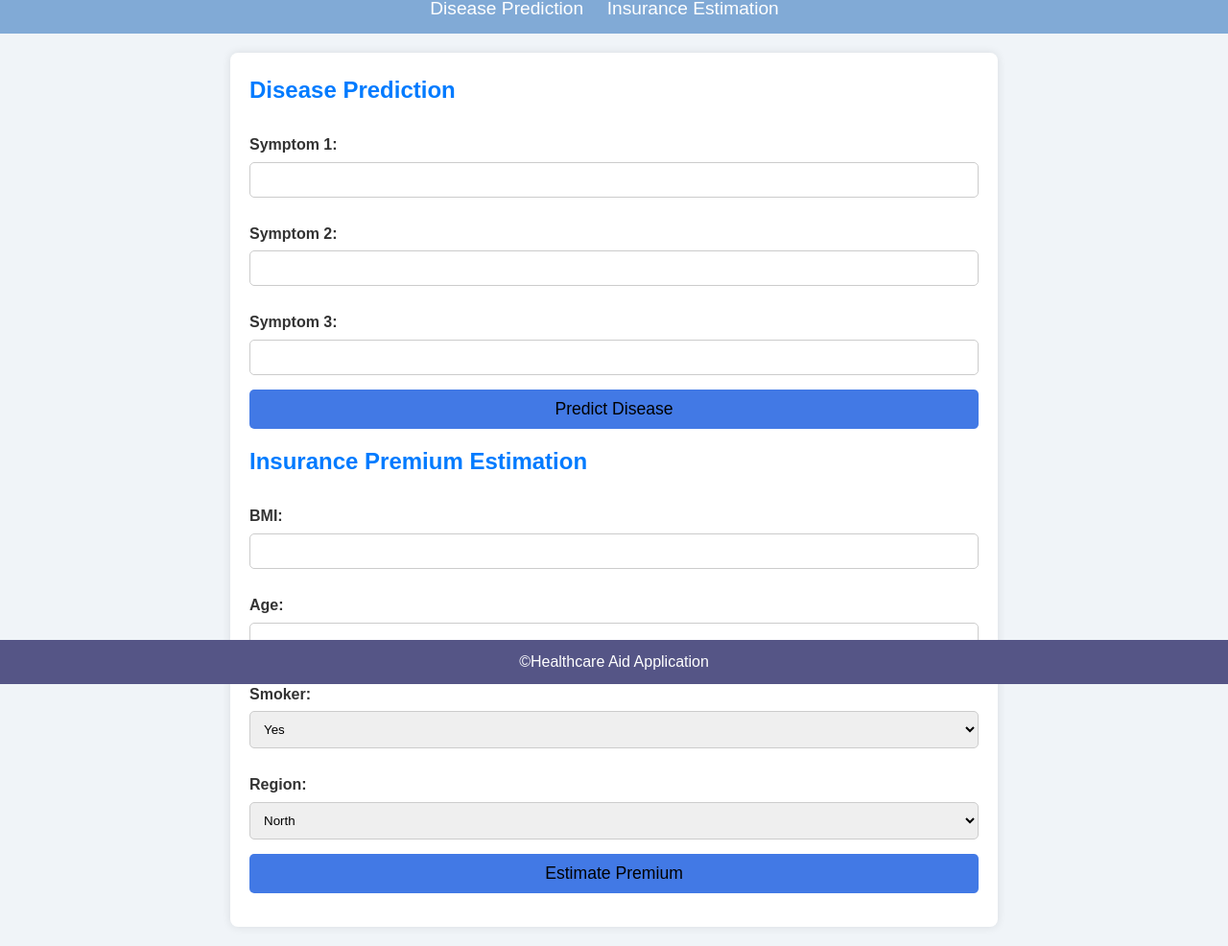
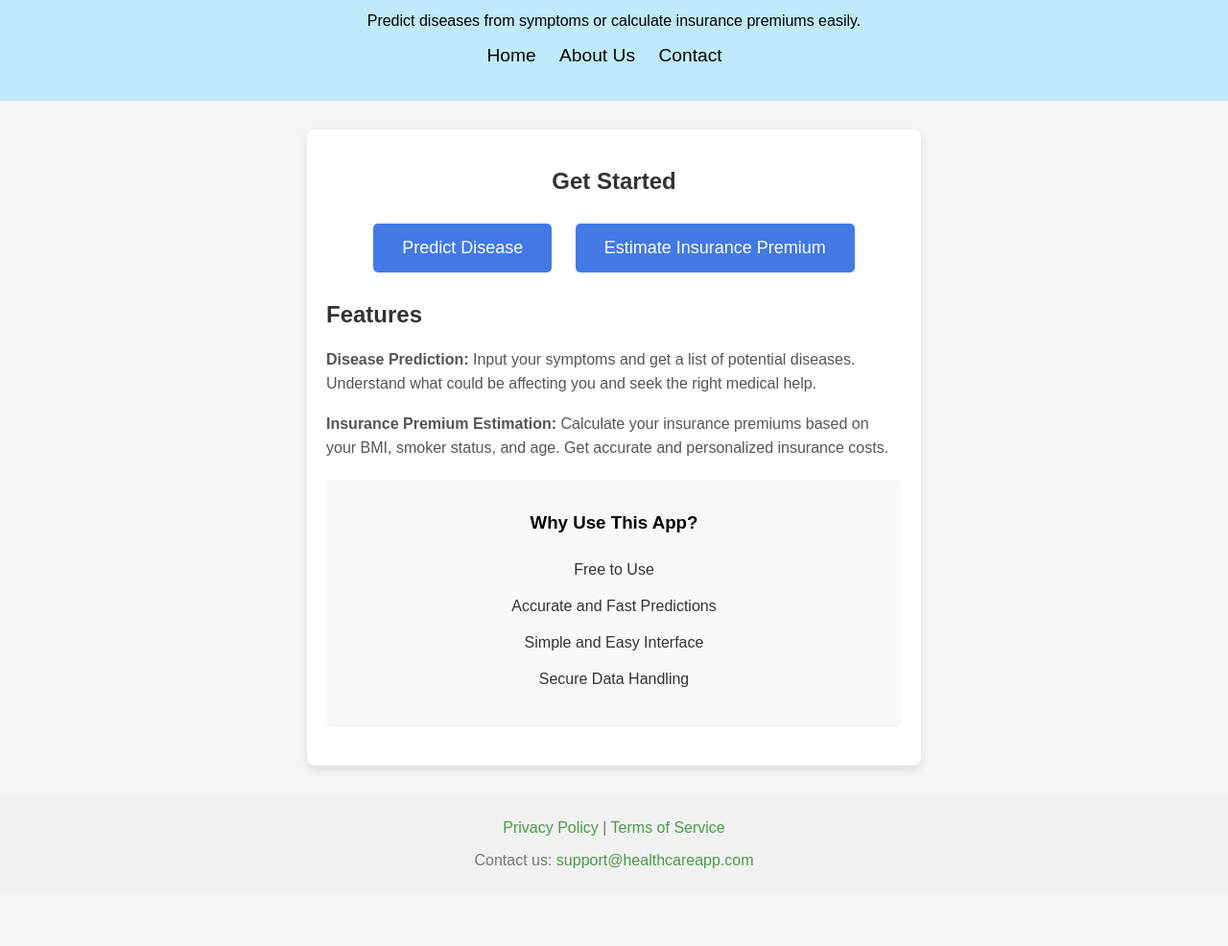
Before and after one commit to Hari8731/Techathon, a plain HTML site: page index.html in a window 1280 px wide. Shown: the part 87-1073 px from the top of the page at 96% size. After the commit the page ends 1019 px from the top, so only its background shows below. Drawn offline with Linux system fonts and the light colour scheme.

Commit message:
Index.html

```diff
--- a/index.html
+++ b/index.html
@@ -3,76 +3,168 @@
 <head>
     <meta charset="UTF-8">
     <meta name="viewport" content="width=device-width, initial-scale=1.0">
-    <title>Healthcare Aid Application</title>
-    <link rel="stylesheet" href="styles.css">
+    <title>Healthcare Assistant</title>
+    <style>
+        body {
+            font-family: Arial, sans-serif;
+            background-color: #f4f4f9;
+            margin: 0;
+            padding: 0;
+            text-align: center;
+        }
+
+        header {
+            background-color: #beeafc;
+            color: rgb(0, 0, 0);
+            padding: 20px;
+        }
+
+
+        nav ul {
+            list-style: none;
+            padding: 0;
+        }
+
+        nav ul li {
+            display: inline;
+            margin-right: 20px;
+        }
+
+        nav ul li a {
+            color: #000000;
+            text-decoration: none;
+            font-size: 1.2em;
+        }
+
+        .header h1 {
+            margin: 0;
+        }
+
+        .container {
+            padding: 20px;
+            max-width: 600px;
+            margin: 30px auto;
+            background-color: white;
+            box-shadow: 0 4px 10px rgba(0, 0, 0, 0.1);
+            border-radius: 8px;
+        }
+
+        h2 {
+            color: #333;
+        }
+
+        .button-container {
+            margin: 20px 0;
+        }
+
+        .button {
+            padding: 15px 30px;
+            margin: 10px;
+            background-color: #4279e5;
+            color: white;
+            text-decoration: none;
+            border-radius: 5px;
+            display: inline-block;
+            font-size: 18px;
+        }
+
+        .button:hover {
+            background-color: #0056b3;
+        }
+
+        .feature-summary {
+            margin: 20px 0;
+            text-align: left;
+        }
+
+        .feature-summary p {
+            font-size: 16px;
+            line-height: 1.6;
+            color: #555;
+        }
+
+        .benefits {
+            background-color: #f9f9f9;
+            padding: 15px;
+            border-radius: 5px;
+            margin: 20px 0;
+        }
+
+        .benefits h3 {
+            color: #000000;
+        }
+
+        .benefits ul {
+            list-style-type: none;
+            padding: 0;
+        }
+
+        .benefits li {
+            padding: 10px;
+            color: #333;
+            font-size: 16px;
+        }
+
+        .footer {
+            margin-top: 30px;
+            padding: 10px;
+            background-color: #f1f1f1;
+            color: #777;
+        }
+
+        .footer a {
+            color: #4b9a4b;
+            text-decoration: none;
+        }
+
+        .footer a:hover {
+            text-decoration: underline;
+        }
+    </style>
 </head>
 <body>
+
     <header>
-        <h1>Healthcare Aid Application</h1>
+        <h1>Welcome to Your Healthcare Assistant</h1>
+        <p>Predict diseases from symptoms or calculate insurance premiums easily.</p>
         <nav>
             <ul>
-                <li><a href="#disease-prediction">Disease Prediction</a></li>
-                <li><a href="#insurance-estimation">Insurance Estimation</a></li>
+                <li><a href="home.html">Home</a></li>
+                <li><a href="about.html">About Us</a></li>
+                <li><a href="contact.html">Contact</a></li>
             </ul>
         </nav>
     </header>
 
-    <main>
-        <!-- Disease Prediction Section -->
-        <section id="disease-prediction">
-            <h2>Disease Prediction</h2>
-            <form id="disease-form">
-                <label for="symptom1">Symptom 1:</label>
-                <input type="text" id="symptom1" name="symptom1" required>
+    <div class="container">
+        <h2>Get Started</h2>
 
-                <label for="symptom2">Symptom 2:</label>
-                <input type="text" id="symptom2" name="symptom2" required>
+        <div class="button-container">
+            <a href="dp.html" class="button">Predict Disease</a>
+            <a href="insurance.html" class="button">Estimate Insurance Premium</a>
+        </div>
 
-                <label for="symptom3">Symptom 3:</label>
-                <input type="text" id="symptom3" name="symptom3" required>
+        <div class="feature-summary">
+            <h2>Features</h2>
+            <p><strong>Disease Prediction:</strong> Input your symptoms and get a list of potential diseases. Understand what could be affecting you and seek the right medical help.</p>
+            <p><strong>Insurance Premium Estimation:</strong> Calculate your insurance premiums based on your BMI, smoker status, and age. Get accurate and personalized insurance costs.</p>
+        </div>
 
-                <button type="submit">Predict Disease</button>
-            </form>
-            <div id="disease-result">
-                <!-- predicted disease will be displayed here-->
-            </div>
-        </section>
+        <div class="benefits">
+            <h3>Why Use This App?</h3>
+            <ul>
+                <li>Free to Use</li>
+                <li>Accurate and Fast Predictions</li>
+                <li>Simple and Easy Interface</li>
+                <li>Secure Data Handling</li>
+            </ul>
+        </div>
+    </div>
 
-
-        <section id="insurance-estimation">
-            <h2>Insurance Premium Estimation</h2>
-            <form id="insurance-form">
-                <label for="bmi">BMI:</label>
-                <input type="number" id="bmi" name="bmi" required>
-
-                <label for="age">Age:</label>
-                <input type="number" id="age" name="age" required>
-
-                <label for="smoker">Smoker:</label>
-                <select id="smoker" name="smoker" required>
-                    <option value="yes">Yes</option>
-                    <option value="no">No</option>
-                </select>
-
-                <label for="region">Region:</label>
-                <select id="region" name="region" required>
-                    <option value="north">North</option>
-                    <option value="south">South</option>
-                    <option value="east">East</option>
-                    <option value="west">West</option>
-                </select>
-
-                <button type="submit">Estimate Premium</button>
-            </form>
-            <div id="premium-result">
-                <!-- estimated insurance premium will be displayed here -->
-            </div>
-        </section>
-    </main>
-
-    <footer>
-        <p>&copy;Healthcare Aid Application</p>
-    </footer>
+    <div class="footer">
+        <p><a href="#">Privacy Policy</a> | <a href="#">Terms of Service</a></p>
+        <p>Contact us: <a href="mailto:support@healthcareaidapp.com">support@healthcareapp.com</a></p>
+    </div>
 
     <script src="scripts.js"></script>
 </body>
```
